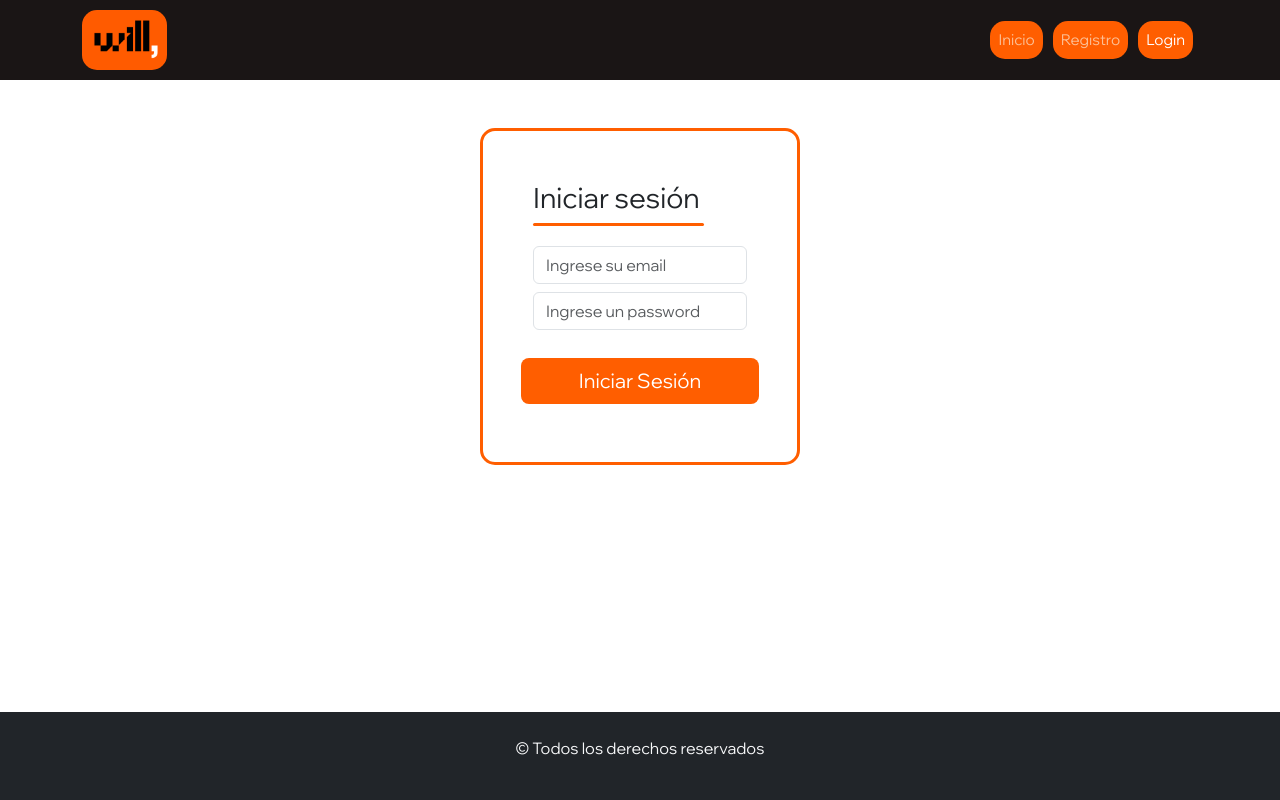
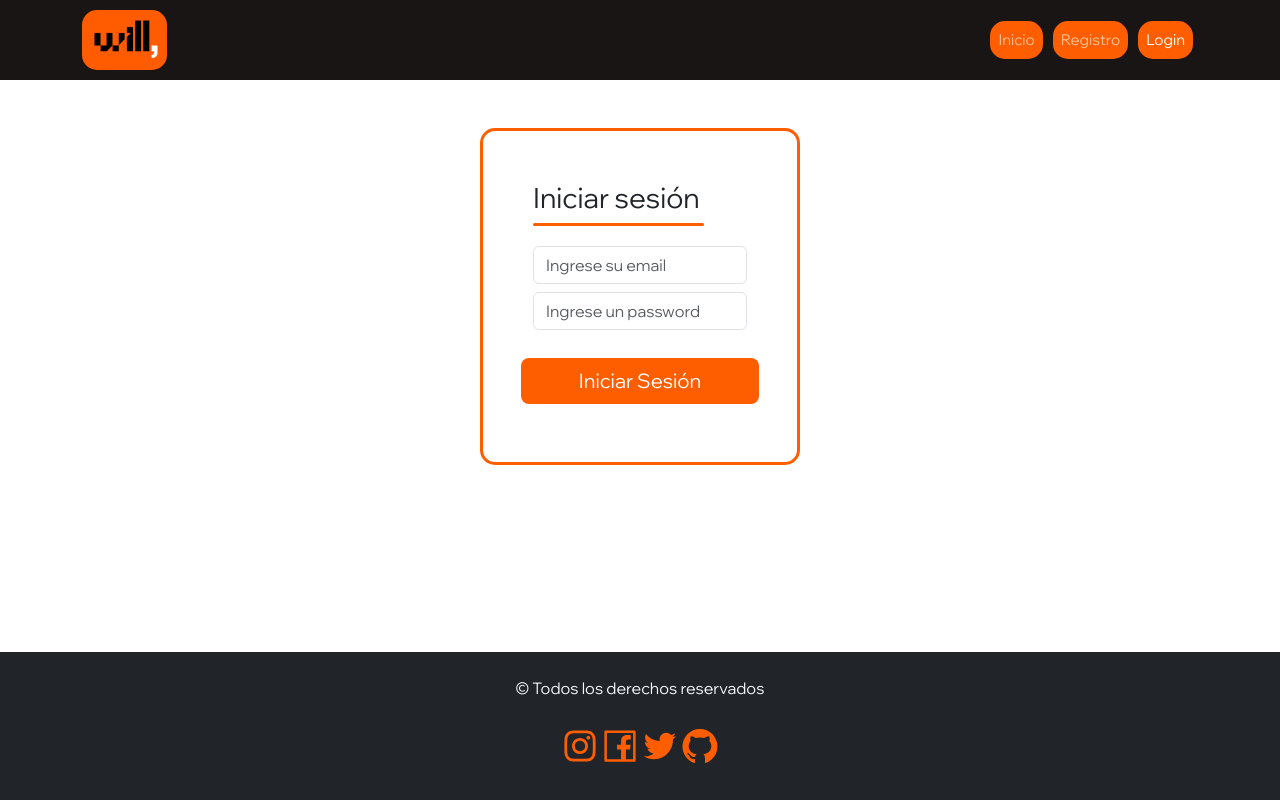
Before and after one commit to Grefing/Will, a React (Vite) app: page /login in a window 1280 px wide. Built offline with nearby package versions, Linux system fonts and the light colour scheme.

Commit message:
Agregamos links en el footer

```diff
--- a/src/common/Footer.jsx
+++ b/src/common/Footer.jsx
@@ -1,9 +1,26 @@
+import {
+  AiOutlineInstagram,
+  AiOutlineFacebook,
+  AiOutlineTwitter,
+  AiOutlineGithub,
+} from "react-icons/ai";
+import "/styles/footer.css"
+import { Link } from "react-router-dom";
+
 const Footer = () => {
-    return (
-        <footer className="bg-dark text-light py-4 text-center">
+  return (
+    <footer className="bg-dark text-light py-4 text-center">
+      <div>
         <p>&copy; Todos los derechos reservados</p>
-      </footer>
-    );
+      </div>
+      <div>
+        <Link to={'https://www.instagram.com/tomi_waj/'}><AiOutlineInstagram className="igLogo logo"></AiOutlineInstagram></Link>
+        <Link to={'https://www.facebook.com/tomas.wajnerman'}><AiOutlineFacebook className="fcLogo logo"></AiOutlineFacebook></Link>
+        <Link to={'https://twitter.com/TomasitoWaj'}><AiOutlineTwitter className="twLogo logo"></AiOutlineTwitter></Link>
+        <Link to={'https://github.com/Grefing'}><AiOutlineGithub className="ghLogo logo"></AiOutlineGithub></Link>
+      </div>
+    </footer>
+  );
 };
 
 export default Footer;
--- a/src/views/DetallePelicula.jsx
+++ b/src/views/DetallePelicula.jsx
@@ -123,7 +123,7 @@ const DetallePelicula = ({ usuarioLogueado }) => {
     window.scrollTo(0, 0);
   };
 
-  console.log(reparto);
+
   useEffect(() => {
     obtenerListaLikes().then((res) =>{
       const filtrado = res.filter((like) => like.idUsuario === usuarioLogueado.id && like.idPelicula === parseInt(id));
--- a/styles/detallePelicula.css
+++ b/styles/detallePelicula.css
@@ -276,7 +276,7 @@
   overflow-x: scroll;
   margin: 0 150px;
   margin-bottom: 30px;
-  gap: 20px;
+  gap: 5px;
 }
 
 .noRec{
--- /dev/null
+++ b/styles/footer.css
@@ -0,0 +1,24 @@
+.logo{
+    font-size: 40px;
+    color: #ff5e00;
+}
+
+.igLogo:hover{
+    color: white;
+    cursor: pointer;
+}
+
+.fcLogo:hover{
+    color: #3b5998;
+    cursor: pointer;
+}
+
+.twLogo:hover{
+    color: #00acee;
+    cursor: pointer;
+}
+
+.ghLogo:hover{
+    color: #171515;
+    cursor: pointer;
+}
```
